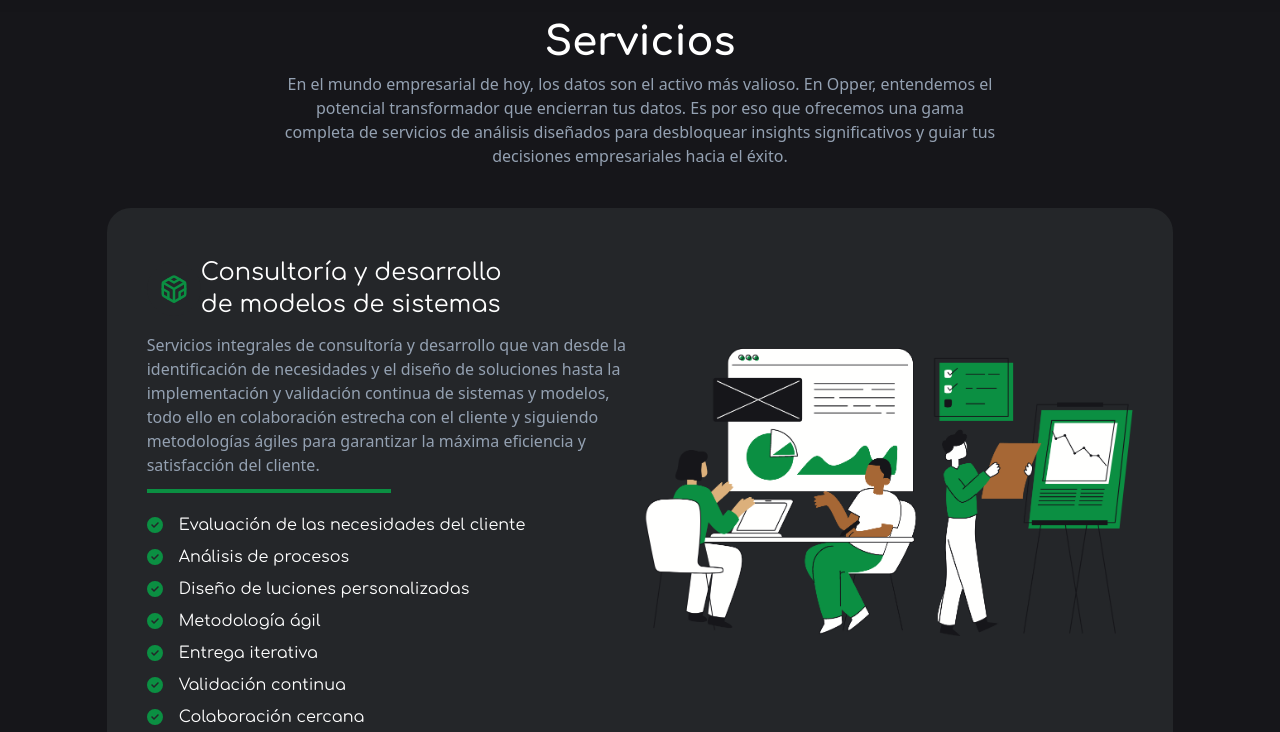
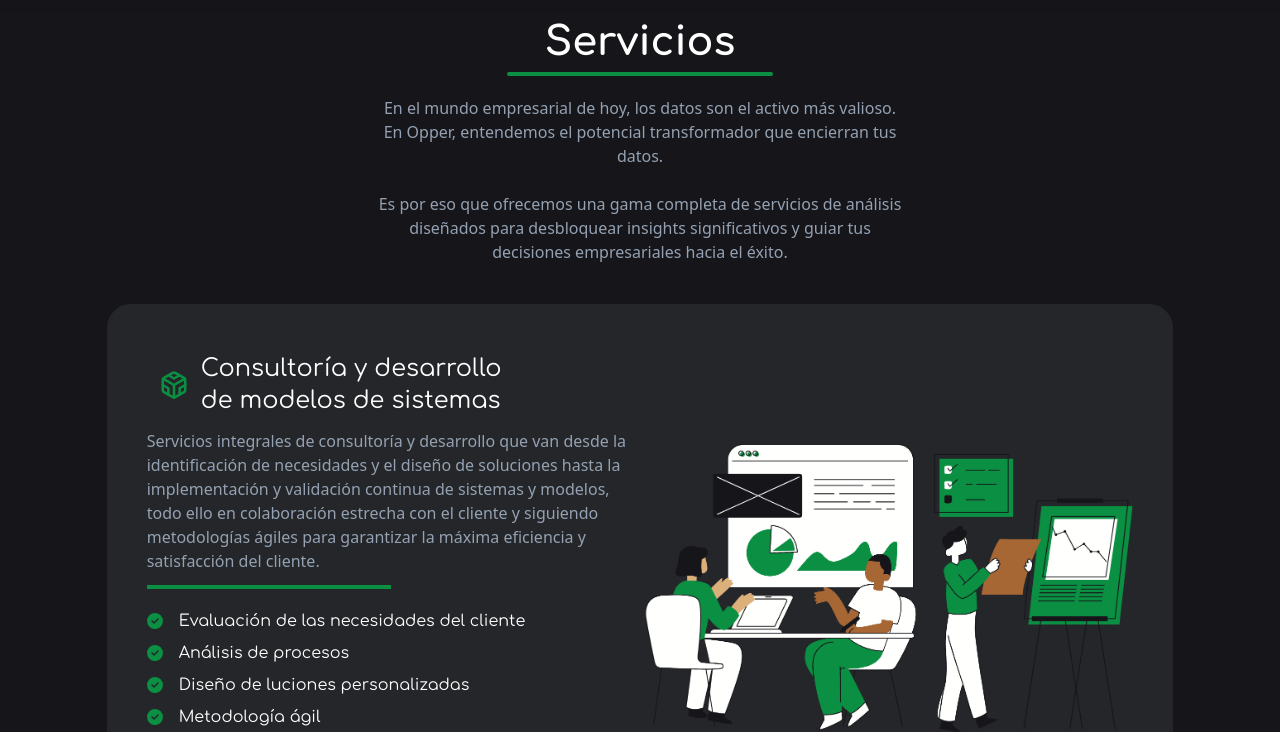
Before and after one commit to id4n4/opper-web, an Astro site: page /services in a window 1280 px wide. Shown: the part 68-800 px from the top of the page. Built offline with nearby package versions, Linux system fonts and the light colour scheme; Astro itself is replaced by a stand-in of ours.

Commit message:
Actualizar diseño del encabezado de servicios

```diff
--- a/src/components/services/HeaderService.astro
+++ b/src/components/services/HeaderService.astro
@@ -4,12 +4,16 @@ import ResponsiveLayout from "@/layouts/ResponsiveLayout.astro";
 
 <section>
   <ResponsiveLayout>
-    <header class="text-center w-full md:w-2/3 md:mx-auto">
-      <h1>Servicios</h1>
+    <header class="w-full md:w-1/2 md:mx-auto text-center">
+      <h1 class="text-center">Servicios</h1>
+      <div class="h-1 w-1/2 bg-primary rounded-md mx-auto mb-5"></div>
       <p class="text-paragraph">
         En el mundo empresarial de hoy, los datos son el activo más valioso. En
-        Opper, entendemos el potencial transformador que encierran tus datos. Es
-        por eso que ofrecemos una gama completa de servicios de análisis
+        Opper, entendemos el potencial transformador que encierran tus datos.
+      </p>
+      <br />
+      <p>
+        Es por eso que ofrecemos una gama completa de servicios de análisis
         diseñados para desbloquear insights significativos y guiar tus
         decisiones empresariales hacia el éxito.
       </p>
```
